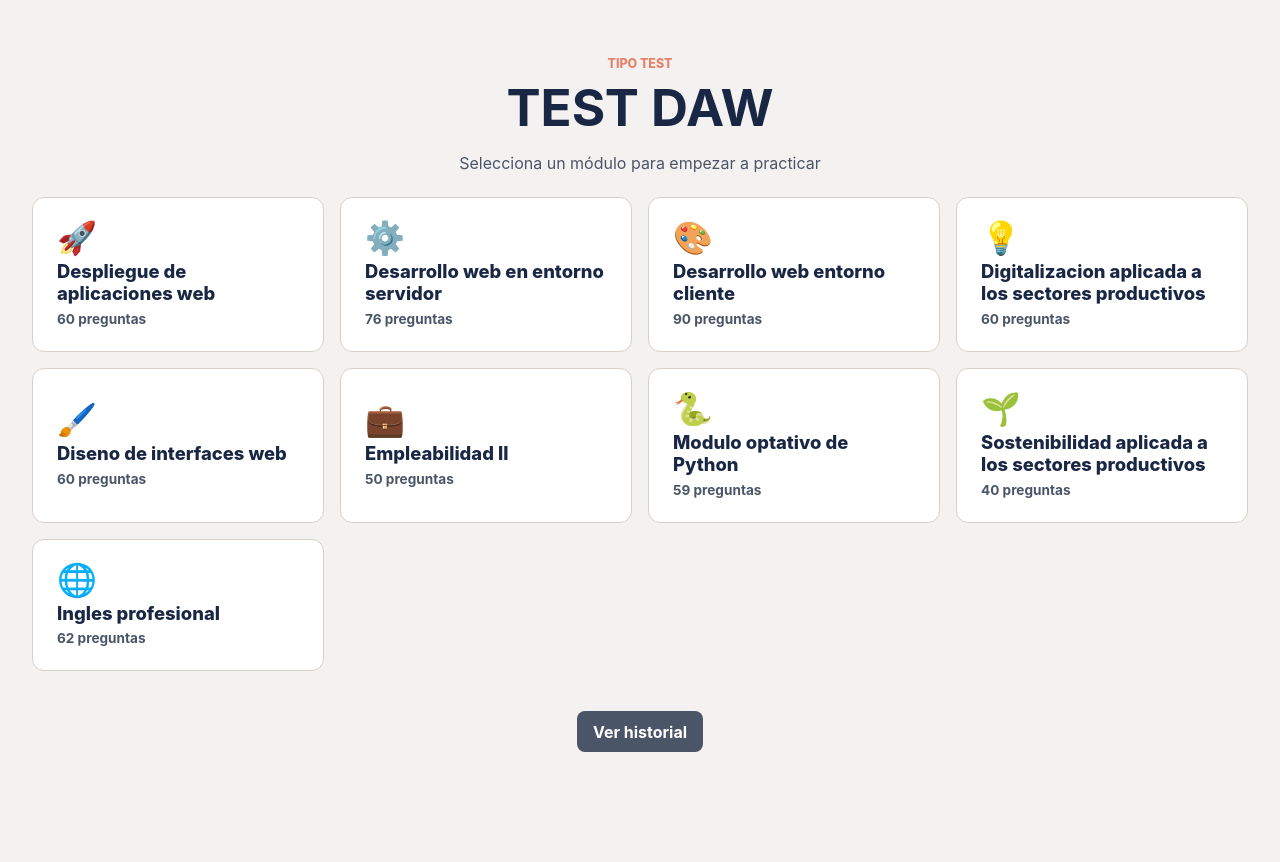
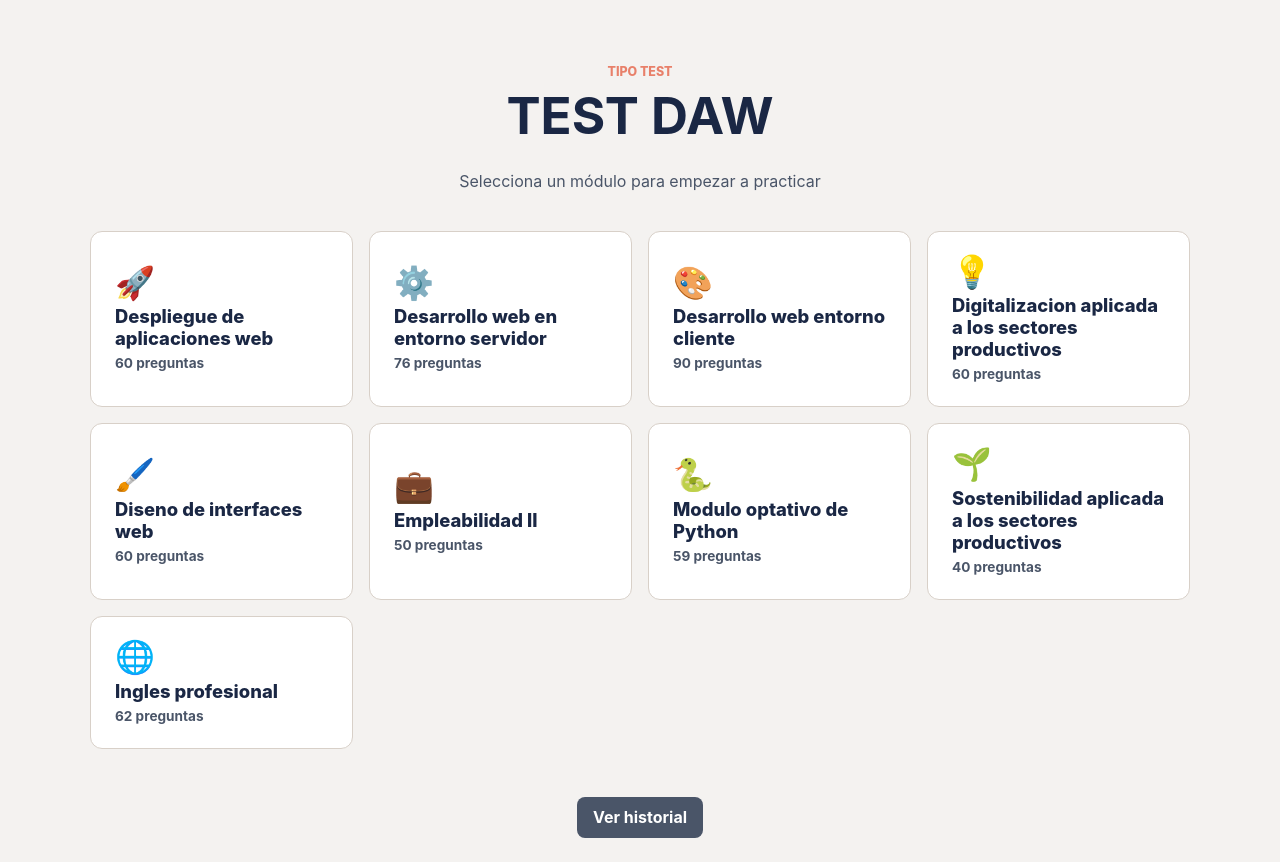
Before and after one commit to estelameedina/daw-tests, a Vue app: page / in a window 1280 px wide. Before the commit the page ends 800 px from the top, so only its background shows below. Built offline with nearby package versions, Linux system fonts and the light colour scheme.

Commit message:
style: bigger module cards filling screen height

```diff
--- a/src/style.css
+++ b/src/style.css
@@ -56,7 +56,58 @@ input {
 
 .home-hero {
   text-align: center;
-  padding: 2rem 1rem 1.5rem;
+  padding: 2.5rem 1rem 2rem;
+  min-height: calc(100vh - 5rem);
+  display: flex;
+  flex-direction: column;
+  justify-content: center;
+}
+
+.module-grid {
+  display: grid;
+  grid-template-columns: repeat(auto-fill, minmax(320px, 1fr));
+  gap: 1.2rem;
+  margin-top: 2rem;
+  max-width: 1100px;
+  width: 100%;
+  margin-left: auto;
+  margin-right: auto;
+}
+
+.module-card {
+  display: grid;
+  gap: 0.6rem;
+  padding: 2rem 1.8rem;
+  border: 1px solid #d8d0c8;
+  border-radius: 16px;
+  background: #ffffff;
+  cursor: pointer;
+  text-align: left;
+  min-height: 170px;
+  align-content: center;
+  transition: box-shadow 0.2s, border-color 0.2s, transform 0.15s;
+}
+
+.module-card:hover {
+  border-color: #e8806a;
+  box-shadow: 0 10px 30px #1a274418;
+  transform: translateY(-3px);
+}
+
+.module-card-icon {
+  font-size: 2.4rem;
+  line-height: 1;
+}
+
+.module-card-title {
+  font-size: 1.25rem;
+  font-weight: 800;
+  color: #1a2744;
+}
+
+.module-card-count {
+  font-size: 0.9rem;
+  color: #4a5568;
 }
 
 .home-hero h1 {
```
